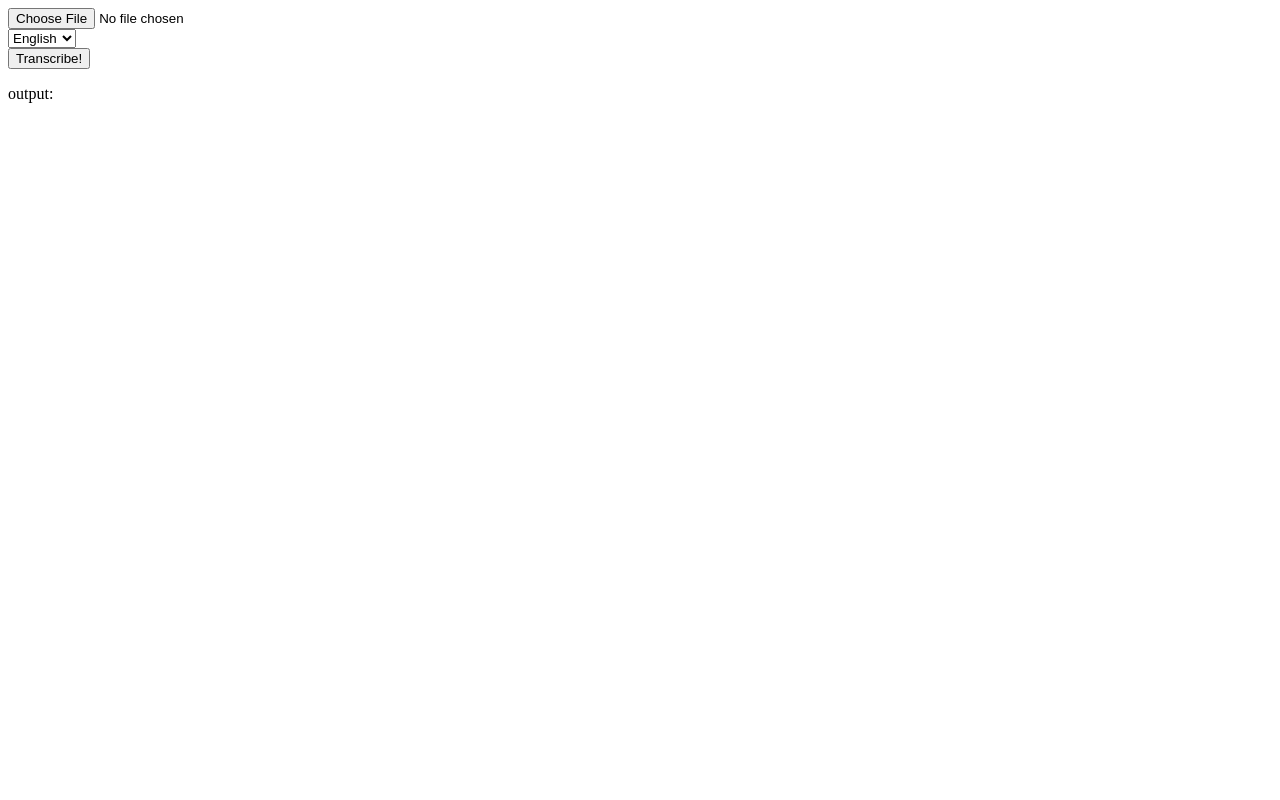
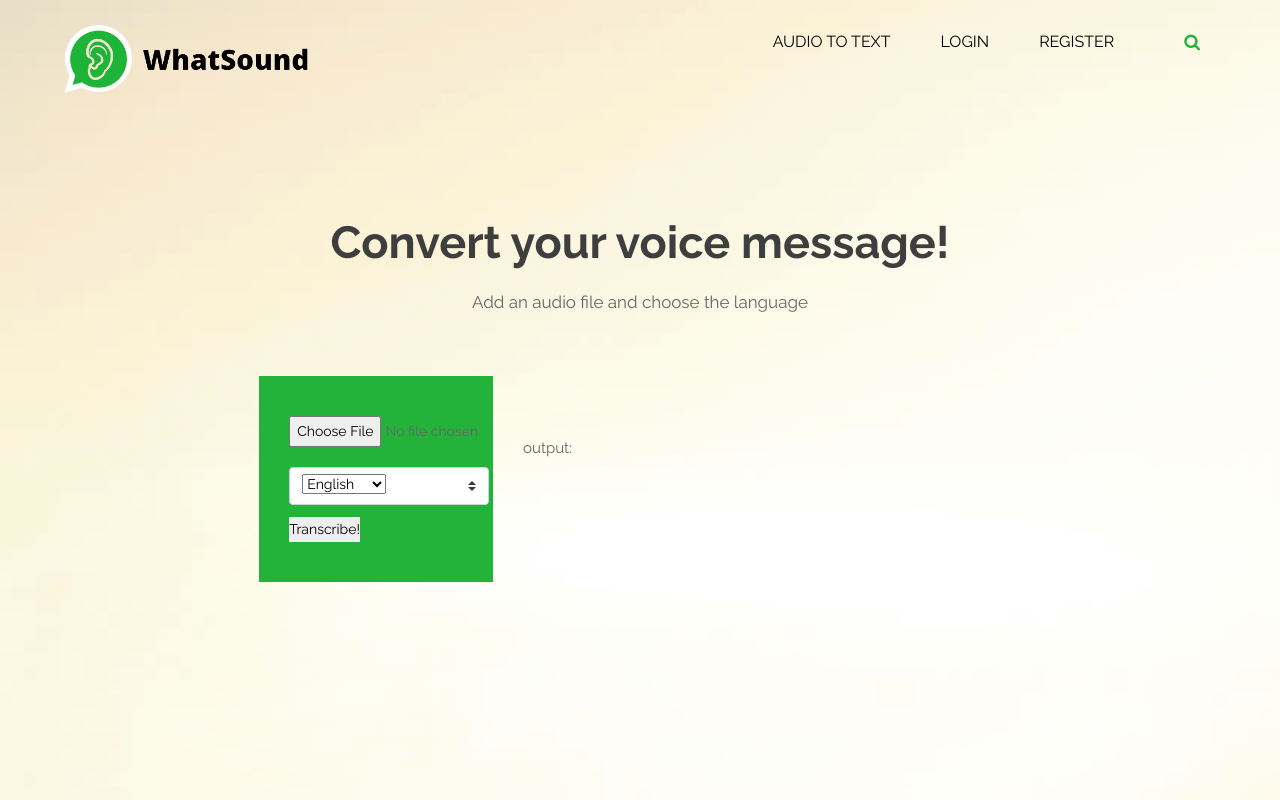
Before and after one commit to IdanMar/Y2CodingProject, a Flask app: page /audio in a window 1280 px wide. Run offline with Flask 2, Linux system fonts and the light colour scheme; some libraries are stand-ins or nearby versions.

Commit message:
more lang

```diff
--- a/templates/audio.html
+++ b/templates/audio.html
@@ -2,21 +2,111 @@
 <html>
 <head>
 	<title>Audio To Text</title>
+	<!-- bootstrap css -->
+      <link rel="stylesheet" href="static/css/bootstrap.min.css">
+      <!-- style css -->
+      <link rel="stylesheet" href="static/css/style.css">
+      <!-- Responsive-->
+      <link rel="stylesheet" href="static/css/responsive.css">
+      <!-- fevicon -->
+      <link rel="icon" href="static/images/fevicon.png" type="image/gif" />
+      <!-- Scrollbar Custom CSS -->
+      <link rel="stylesheet" href="static/css/jquery.mCustomScrollbar.min.css">
+      <!-- Tweaks for older IEs-->
+      <link rel="stylesheet" href="https://netdna.bootstrapcdn.com/font-awesome/4.0.3/css/font-awesome.css">
+      <link rel="stylesheet" href="https://cdnjs.cloudflare.com/ajax/libs/fancybox/2.1.5/jquery.fancybox.min.css" media="screen">
 </head>
-<body>
-	<form action="/audio" method="POST" enctype="multipart/form-data">
+<body class="main-layout">
+	<header>
+         <!-- header inner -->
+         <div class="header">
+            <div class="container-fluid">
+               <div class="row">
+                  <div class="col-xl-3 col-lg-3 col-md-3 col-sm-3 col logo_section">
+                     <div class="full">
+                        <div class="center-desk">
+                           <div class="logo">
+                              <a href="/"><img src="static/images/logo.png" alt="#" /></a>
+                           </div>
+                        </div>
+                     </div>
+                  </div>
+                  <div class="col-xl-9 col-lg-9 col-md-9 col-sm-9">
+                     <nav class="navigation navbar navbar-expand-md navbar-dark ">
+                        <button class="navbar-toggler" type="button" data-toggle="collapse" data-target="#navbarsExample04" aria-controls="navbarsExample04" aria-expanded="false" aria-label="Toggle navigation">
+                        <span class="navbar-toggler-icon"></span>
+                        </button>
+                        <div class="collapse navbar-collapse" id="navbarsExample04">
+                           <ul class="navbar-nav mr-auto">
+                              <li class="nav-item">
+                                 <a class="nav-link" href="/audio">Audio to Text</a>
+                              </li>
+                              <li class="nav-item">
+                                 <a class="nav-link" href="/login">Login</a>
+                              </li>
+                              <li class="nav-item">
+                                 <a class="nav-link" href="/signup">Register</a>
+                              </li>
+                           </ul>
+                           <div class="sign_btn"><a href="#"><i class="fa fa-search" aria-hidden="true" style="color: #23b33a;"></i></a></div>
+                        </div>
+                     </nav>
+                  </div>
+               </div>
+            </div>
+         </div>
+      </header>
+      <section class="banner_main">
+      <div class="request">
+         <div class="container">
+            <div class="row">
+               <div class="col-md-12">
+                  <div class="titlepage">
+                     <h2>Convert your voice message!</h2>
+                     <span>Add an audio file and choose the language</span>
+                  </div>
+               </div>
+            </div>
+            <div class="row">
+               <div class="col-md-4">
+                  <form id="request" style="background-color: #23b33a;" class="main_form" action="/audio" method="POST" enctype="multipart/form-data">
+                     <div class="row">
+                        <div class="col-md-12 ">
 							<input type="file" accept="audio/*" required name="audio" id="audio" enctype="multipart/form-data">
+                        </div><br><br>
+                        <div class="col-md-12">
 							<div class="custom-select" style="width:200px;">
 									  <select name = "language">
 									    <option value="en-US">English</option>
 									    <option value="he">Hebrew</option>
 									    <option value="ar-JO">Arabic</option>
+									    <option value="de-DE">German</option>
+									    <option value="ru-RU">Russian</option>
+									    <option value="fr-FR">French</option>
+									    <option value="nl-NL">Dutch</option>
+									    <option value="ja-JP">Japanese</option>
+									    <option value="it-IT">Italian</option>
 									  </select>
 									</div>
+						</div><br><br>
+                        <div class="col-sm-12">
                            <button>Transcribe!</button>
+                        </div>
+                     </div>
                   </form>
-	<p>output:</p>
-	<p>{{t}}</p>
+               </div>
+               <div class="col-md-8">
+                  <div class="back_img">
+                     <figure><p>output:</p>
+	<p>{{t}}</p></figure>
+                  </div>
+               </div>
+            </div>
+         </div>
+      </div>
+  </section>
+
+
 
 </body>
 </html>
--- a/templates/index.html
+++ b/templates/index.html
@@ -139,7 +139,7 @@
             </div>
          </div>
       </div>
-      <!-- end Features -->
+      <!-- end Features
       <!-- discount -->
       <!-- <div class="discount">
          <div class="container">
@@ -301,7 +301,7 @@
                </div>
             </div>
          </div>
-      </footer> -->
+      </footer>  -->
       <!-- end footer -->
       <!-- Javascript files-->
       <script src="static/js/jquery.min.js"></script>
```
Also changed, not shown: 2 other files. Lines whose indentation alone changed are shown as unchanged.
